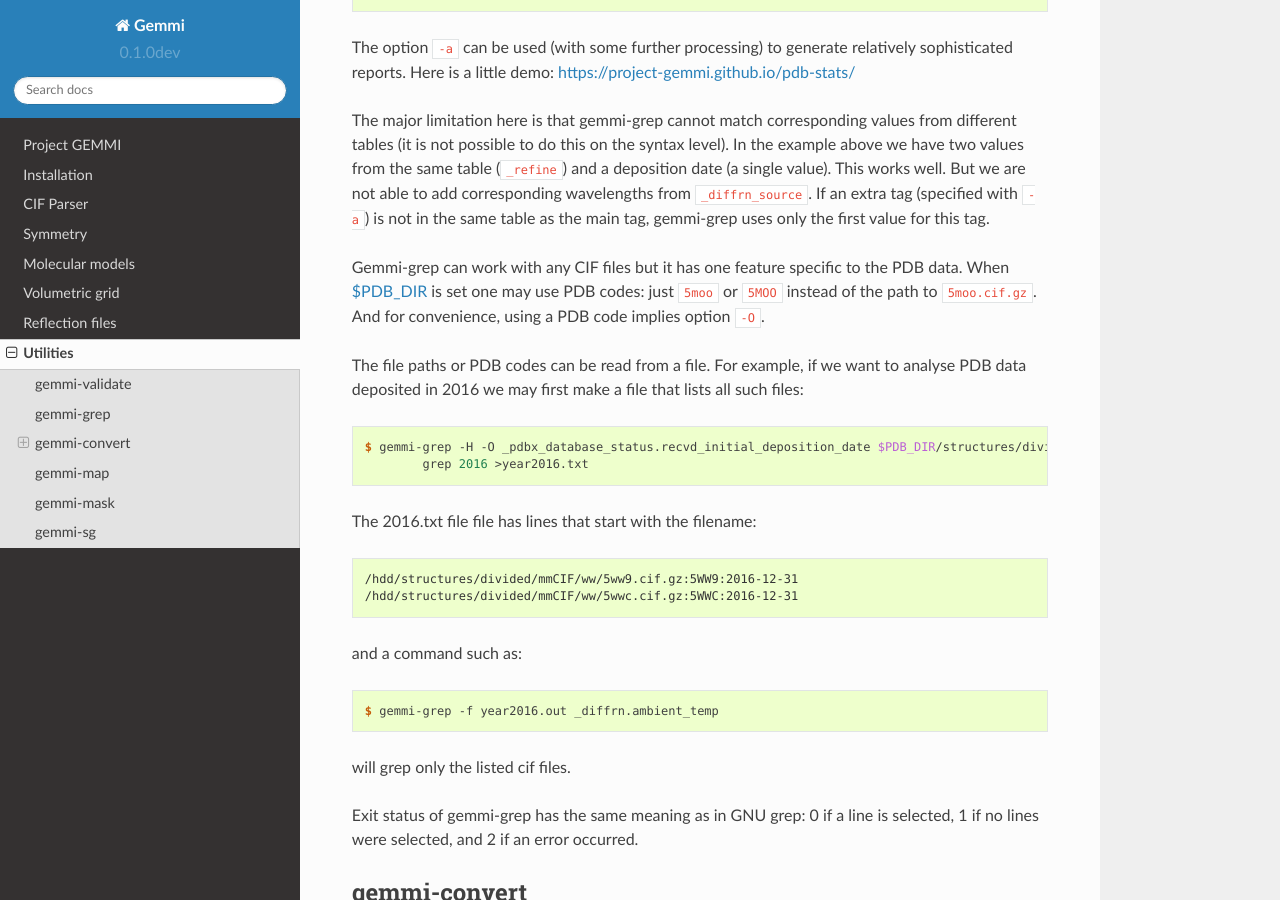
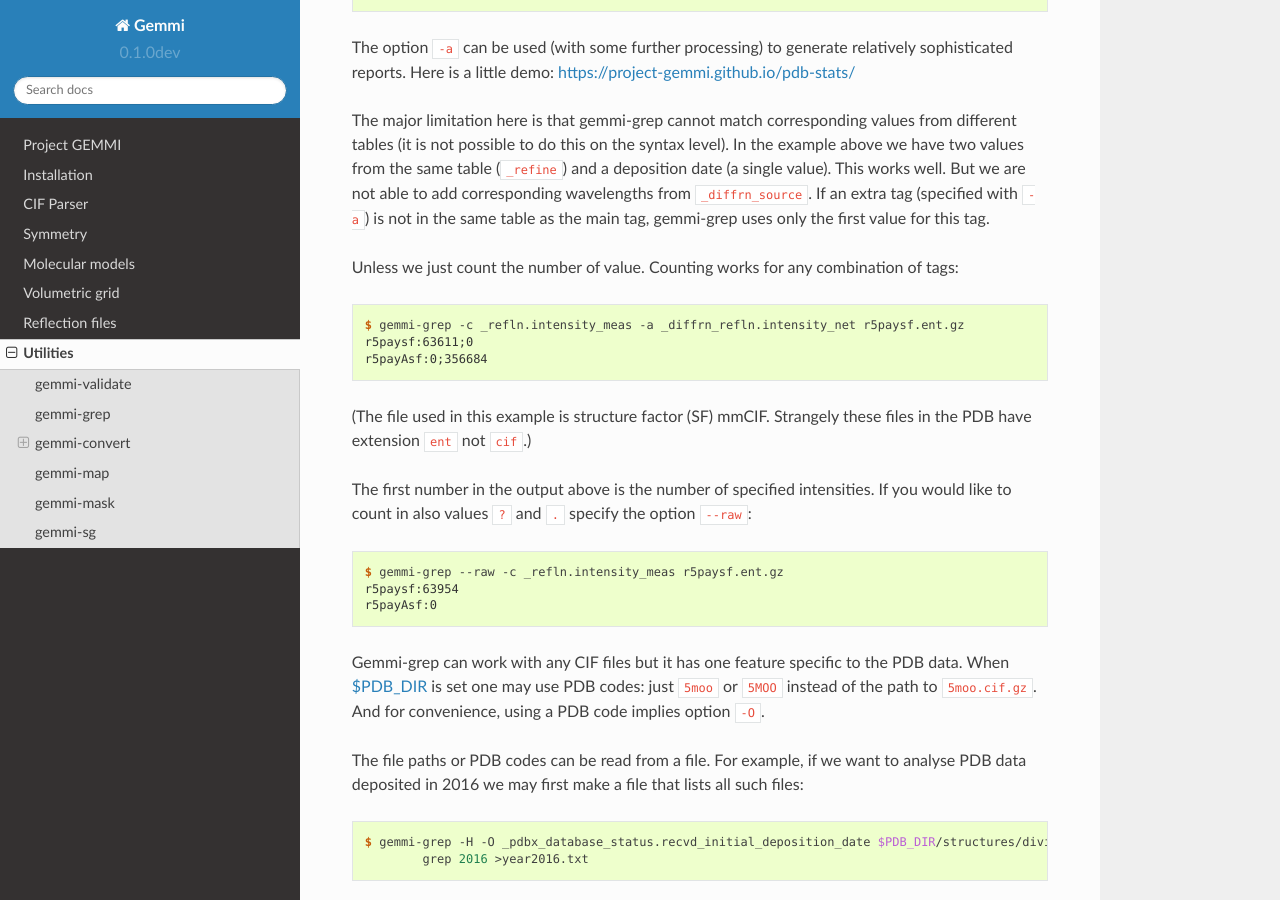
Before and after one commit to project-gemmi/gemmi, a Sphinx documentation site: the page built from docs/utils.rst, in a window 1280 px wide and 900 px high, scrolled down 2517 px. Built offline with Sphinx 7.4.7 and the Read the Docs theme 2.0.0, drawn with Linux system fonts in a browser that asks for light colours.

Commit message:
docs: expand on gemmi-grep

```diff
--- a/docs/utils.rst
+++ b/docs/utils.rst
@@ -105,6 +105,24 @@ and a deposition date (a single value). This works well.
 But we are not able to add corresponding wavelengths from ``_diffrn_source``.
 If an extra tag (specified with ``-a``) is not in the same table
 as the main tag, gemmi-grep uses only the first value for this tag.
+
+Unless we just count the number of value. Counting works for any combination
+of tags::
+
+    $ gemmi-grep -c _refln.intensity_meas -a _diffrn_refln.intensity_net r5paysf.ent.gz
+    r5paysf:63611;0
+    r5payAsf:0;356684
+
+(The file used in this example is structure factor (SF) mmCIF.
+Strangely these files in the PDB have extension ``ent`` not ``cif``.)
+
+The first number in the output above is the number of specified intensities.
+If you would like to count in also values ``?`` and ``.`` specify
+the option ``--raw``::
+
+    $ gemmi-grep --raw -c _refln.intensity_meas r5paysf.ent.gz
+    r5paysf:63954
+    r5payAsf:0
 
 Gemmi-grep can work with any CIF files but it has one feature
 specific to the PDB data. When :ref:`$PDB_DIR <pdb_dir>` is set
```
